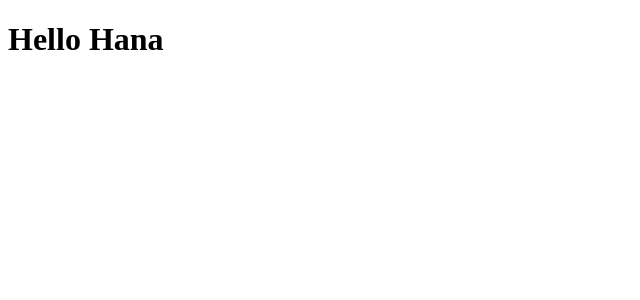
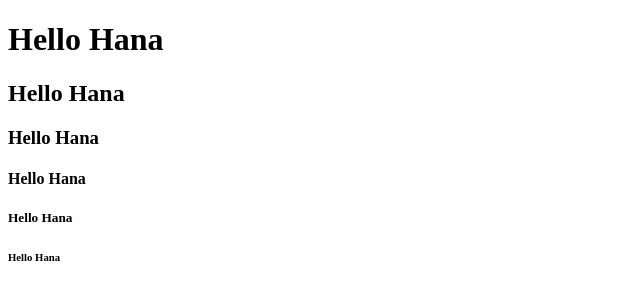
Before and after one commit to poojana-moorthi/project1, a plain HTML site: page index.html in a window 1280 px wide. Shown: the whole page, without its empty margins (0-640 px from the left). Drawn offline with Linux system fonts and the light colour scheme.

Commit message:
added hello hana

```diff
--- a/index.html
+++ b/index.html
@@ -3,9 +3,14 @@
 <head>
     <meta charset="UTF-8">
     <meta name="viewport" content="width=device-width, initial-scale=1.0">
-    <title>Document</title>
+    <title>Dashboard</title>
 </head>
 <body>
  <h1> Hello Hana </h1>
+ <h2> Hello Hana </h2>
+ <h3> Hello Hana </h3>
+ <h4> Hello Hana </h4>
+ <h5> Hello Hana </h5>
+ <h6> Hello Hana </h6>
 </body>
 </html>
```
